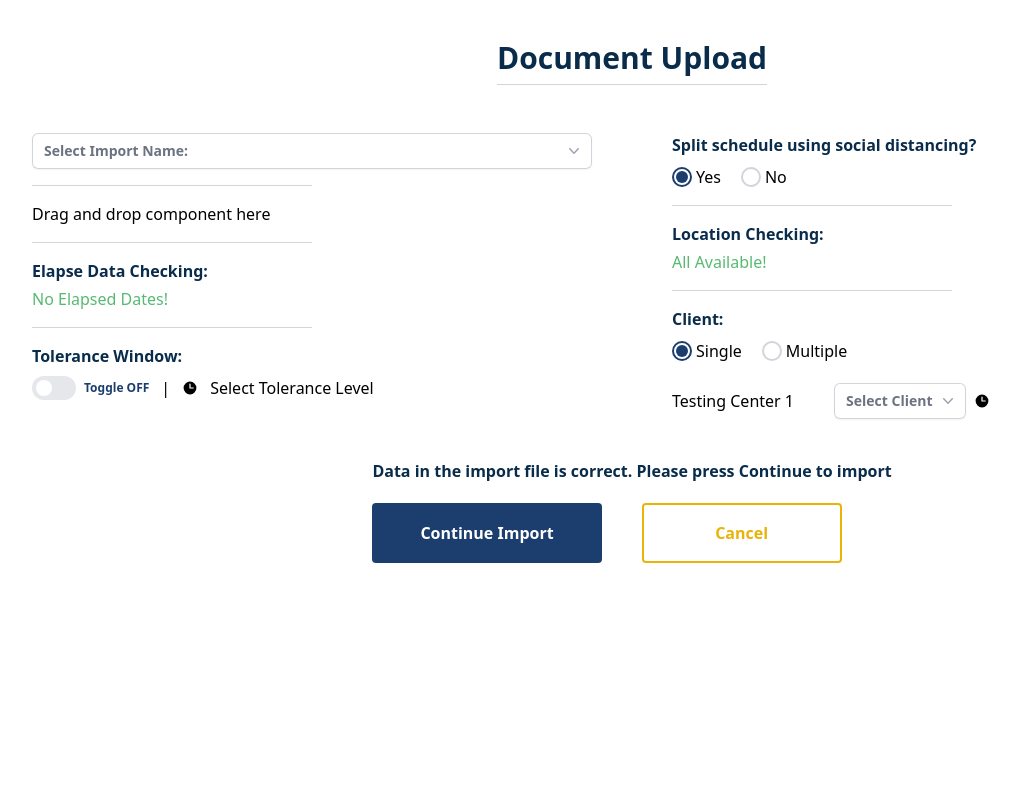
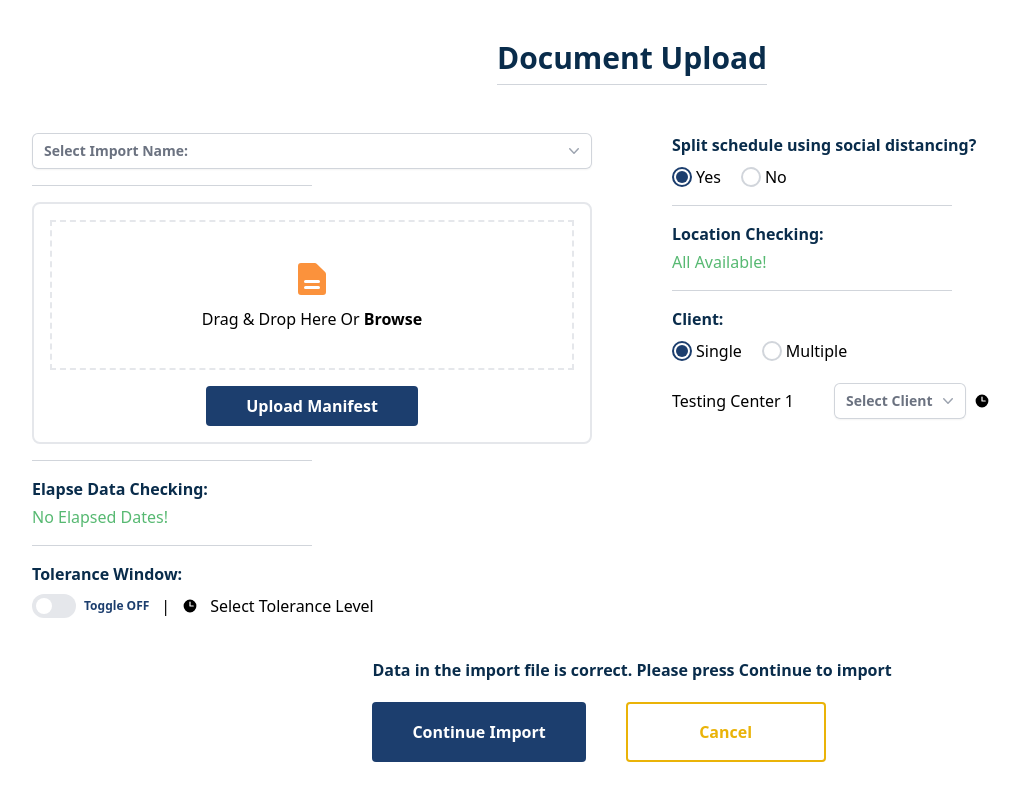
Before and after one commit to johanDev19/skyhop-code-assignment, a React (Vite) app: page / in a window 1280 px wide. Shown: the whole page, without its empty margins (8-1028 px from the left). Built offline with nearby package versions, Linux system fonts and the light colour scheme.

Commit message:
feat: create the drag and drop file component feat: create a progress bar component

```diff
--- a/src/components/Button/ButtonPrimary.tsx
+++ b/src/components/Button/ButtonPrimary.tsx
@@ -8,7 +8,7 @@ function ButtonPrimary({ onClick, children }: Props) {
     <button
       onClick={onClick}
       type="button"
-      className="min-w-[200px] bg-skyhopBlue hover:bg-skyhopBlueDark text-white font-bold px-12 py-4 rounded"
+      className="min-w-[200px] bg-skyhopBlue hover:bg-skyhopBlueDark text-white font-bold px-10 py-2 rounded"
     >
       {children}
     </button>
--- /dev/null
+++ b/src/components/DragDropFile.tsx
@@ -0,0 +1,100 @@
+import { useState } from "react";
+
+import Button from "./Button";
+import { DocumentTextIcon, PhotoIcon } from "@heroicons/react/20/solid";
+import Divider from "./Divider";
+import Progress from "./Progress";
+
+const DragDropFile = () => {
+  const [selectedFile, setSelectedFile] = useState<File | null>(null);
+  const [progress, setProgress] = useState<number>(0);
+
+  const handleFileChange = (event: React.ChangeEvent<HTMLInputElement>) => {
+    if (event.target.files && event.target.files.length > 0) {
+      const file = event.target.files[0];
+      setSelectedFile(file);
+      handleUpload();
+    }
+  };
+
+  const handleDrop = (event: React.DragEvent<HTMLDivElement>) => {
+    event.preventDefault();
+    if (event.dataTransfer.files && event.dataTransfer.files.length > 0) {
+      const file = event.dataTransfer.files[0];
+      setSelectedFile(file);
+      handleUpload();
+    }
+  };
+
+  const handleDragOver = (event: React.DragEvent<HTMLDivElement>) => {
+    event.preventDefault();
+  };
+
+  const handleUpload = () => {
+    let currentProgress = 0;
+    const interval = setInterval(() => {
+      currentProgress += 33.3;
+      setProgress(Math.min(currentProgress, 100));
+      if (currentProgress >= 100) {
+        clearInterval(interval);
+      }
+    }, 1000);
+  };
+
+  return (
+    <div>
+      <div
+        onDrop={handleDrop}
+        onDragOver={handleDragOver}
+        className="border-2 border-solid border-gray-200 rounded-lg p-4"
+      >
+        <div className="border-2 min-h-[150px] border-dashed p-4 mb-4 flex justify-center border-gray-200 flex-col items-center">
+          <DocumentTextIcon className="w-10 h-10 text-orange-400 mb-2" />
+          <input
+            type="file"
+            onChange={handleFileChange}
+            style={{ display: "none" }}
+          />
+          <p>
+            Drag & Drop Here Or <b>Browse</b>
+          </p>
+        </div>
+        <div className="flex justify-center">
+          <Button
+            type="primary"
+            onClick={() => {
+              const fileInput = document?.querySelector(
+                'input[type="file"]'
+              ) as HTMLInputElement;
+
+              if (fileInput) {
+                fileInput.click();
+              }
+            }}
+          >
+            Upload Manifest
+          </Button>
+        </div>
+      </div>
+      {selectedFile && (
+        <>
+          <Divider className="my-4" />
+          <div className="px-3 flex gap-4 items-center">
+            <PhotoIcon className="w-6 text-orange-400" />
+            <div className="w-full">
+              <div className="flex justify-between w-full">
+                <p>{selectedFile?.name}</p>
+                <span>
+                  {(selectedFile?.size / (1024 * 1024)).toFixed(2)} MB
+                </span>
+              </div>
+              <Progress progress={progress} />
+            </div>
+          </div>
+        </>
+      )}
+    </div>
+  );
+};
+
+export default DragDropFile;
--- /dev/null
+++ b/src/components/Progress.tsx
@@ -0,0 +1,12 @@
+function Progress({ progress }: { progress: number }) {
+  return (
+    <div className="w-full bg-gray-200 h-1 mt-1 rounded-lg">
+      <div
+        className="w-full h-1 bg-orange-400 rounded-lg"
+        style={{ width: `${progress}%` }}
+      ></div>
+    </div>
+  );
+}
+
+export default Progress;
--- a/src/pages/UploadDocument.tsx
+++ b/src/pages/UploadDocument.tsx
@@ -6,6 +6,7 @@ import StatusDisplay from "../components/StatusDisplay";
 import Text from "../components/Text";
 import ToleranceWindow from "../components/ToleranceWindow";
 import ClientSelect from "../components/ClientSelect";
+import DragDropFile from "../components/DragDropFile";
 
 function UploadDocument(): JSX.Element {
   return (
@@ -19,7 +20,7 @@ function UploadDocument(): JSX.Element {
         <div className="flex flex-col gap-2 w-full">
           <Dropdown placeholder="Select Import Name:" options={[]} />
           <Divider className="!w-[50%]" />
-          <div>Drag and drop component here</div>
+          <DragDropFile />
           <Divider className="!w-[50%]" />
           <StatusDisplay
             title="Elapse Data Checking:"
```
